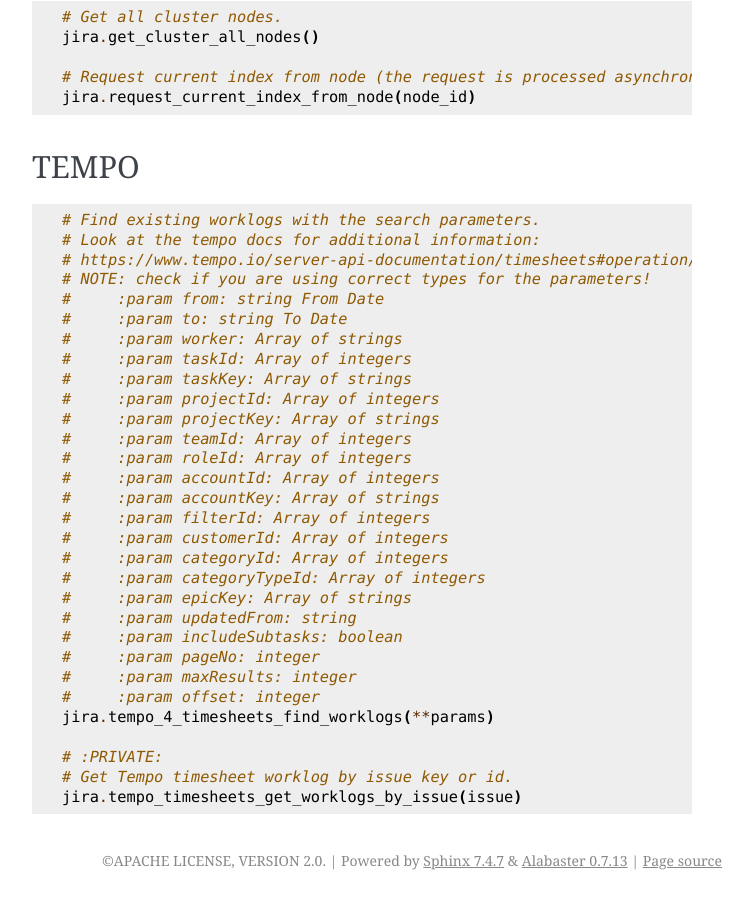
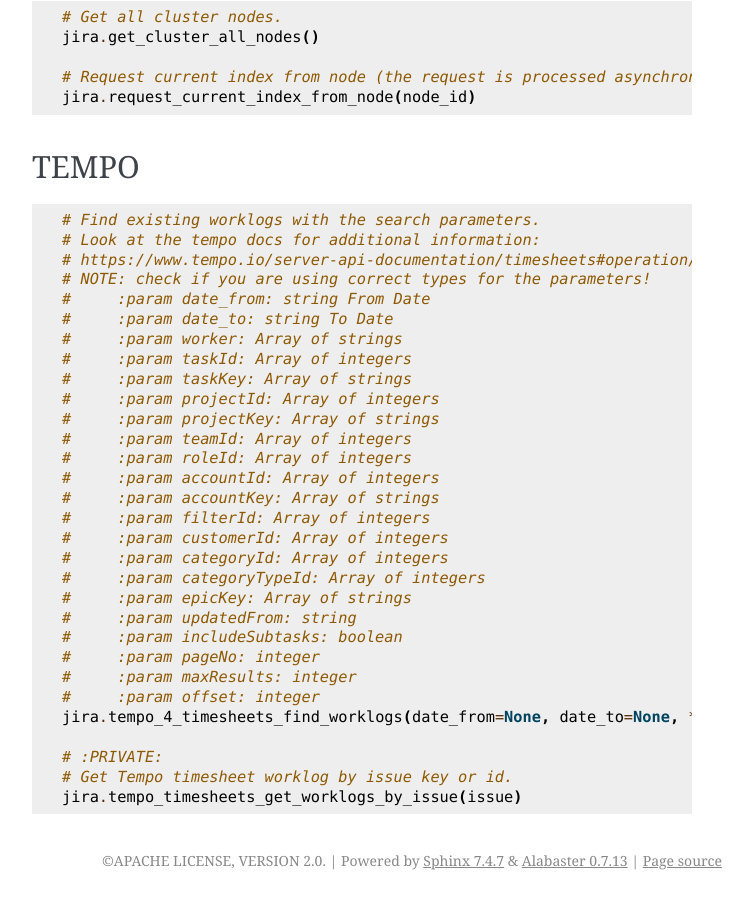
Before and after one commit to atlassian-api/atlassian-python-api, a Sphinx documentation site: the page built from docs/jira.rst, in a window 1280 px wide and 900 px high, scrolled down 10282 px. Shown: the whole window, without its empty margins (388-1141 px from the left). Built offline with Sphinx 7.4.7, drawn with Linux system fonts in a browser that asks for light colours; pages that are not in the unit, such as notebooks, are missing from menus.

Commit message:
Jira: Rename tempo_4_timesheets_find_worklogs params (#1273) (#1275)
Rename the parameters of Jira.tempo_4_timesheets_find_worklogs as follows:
- from -> date_from
  - "from" is a keyword, so it cannot be used as a parameter name
  - "date_from" is also used in Jira.tempo_timesheets_get_worklogs
  - See https://github.com/atlassian-api/atlassian-python-api/issues/1273
- to -> date_to
  - renamed for consistency with date_from

```diff
--- a/docs/jira.rst
+++ b/docs/jira.rst
@@ -539,8 +539,8 @@
     # Look at the tempo docs for additional information:
     # https://www.tempo.io/server-api-documentation/timesheets#operation/searchWorklogs
     # NOTE: check if you are using correct types for the parameters!
-    #     :param from: string From Date
-    #     :param to: string To Date
+    #     :param date_from: string From Date
+    #     :param date_to: string To Date
     #     :param worker: Array of strings
     #     :param taskId: Array of integers
     #     :param taskKey: Array of strings
@@ -560,7 +560,7 @@
     #     :param pageNo: integer
     #     :param maxResults: integer
     #     :param offset: integer
-    jira.tempo_4_timesheets_find_worklogs(**params)
+    jira.tempo_4_timesheets_find_worklogs(date_from=None, date_to=None, **params)
 
     # :PRIVATE:
     # Get Tempo timesheet worklog by issue key or id.
```
Also changed, not shown: 1 other file.
